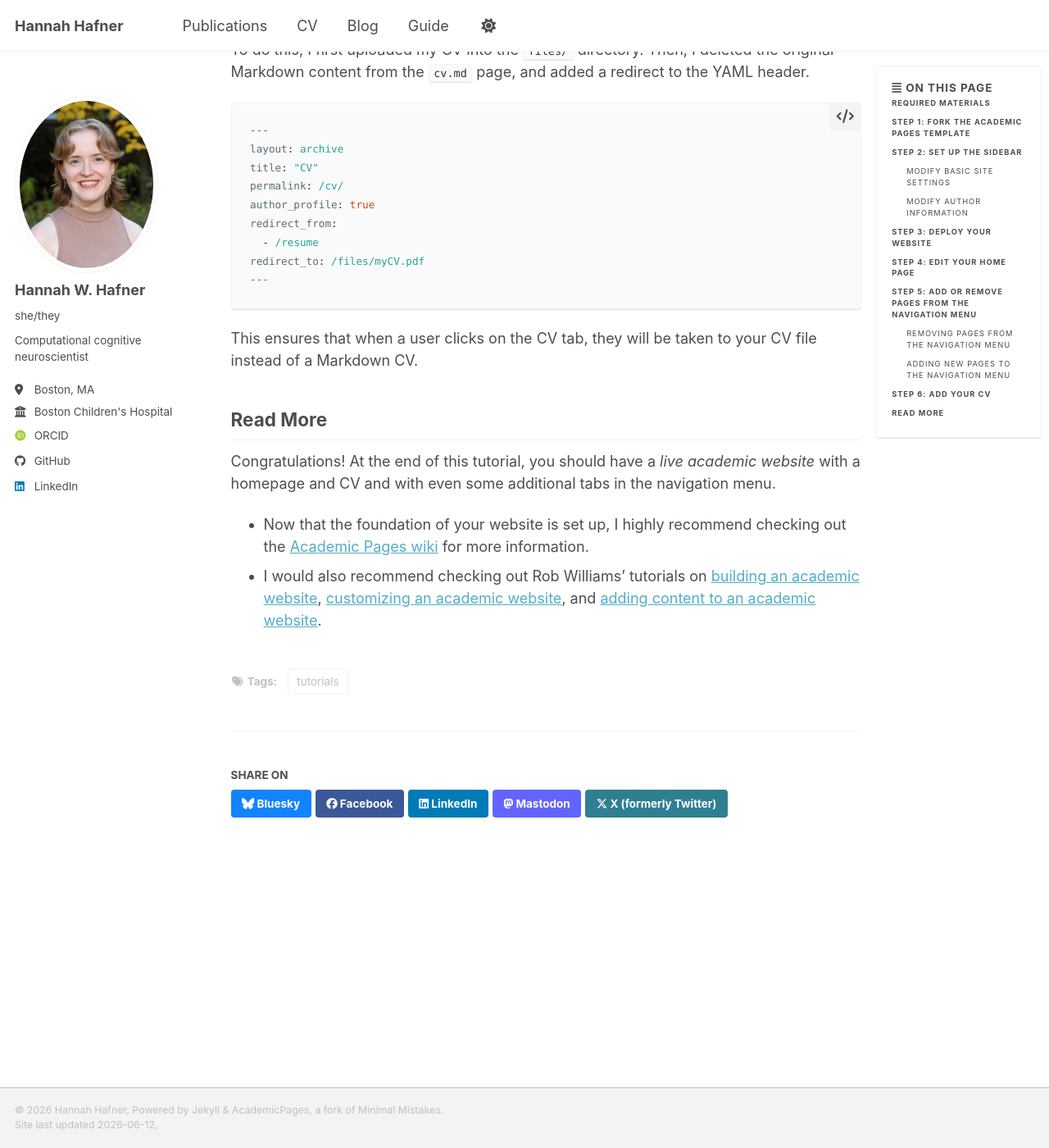
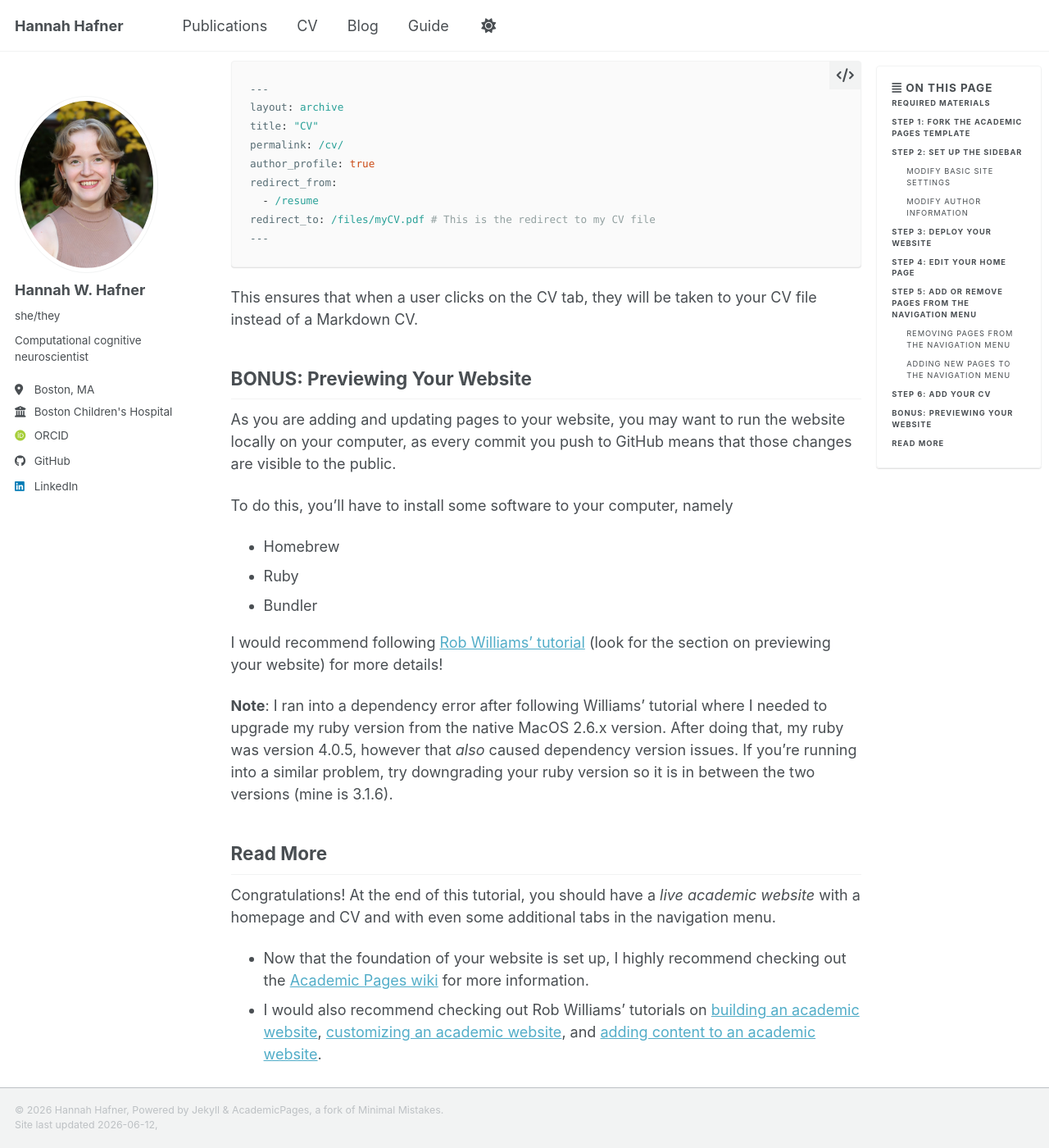
Before and after one commit to hannahhafner/hannahhafner.github.io, a Jekyll site: the page built from _posts/2026-06-11-website_tutorial.md, in a window 1280 px wide and 1400 px high, scrolled down 5937 px. Shown: the whole window at 82% size. Built offline with Jekyll 4.4.1, drawn with Linux system fonts in a browser that asks for light colours; some web fonts are replaced; a script bundle is joined from its source files by our own code; library files that are not in the unit come from our copies; some of the changed text lies outside the part shown.

````diff
--- a/_pages/year-archive.html
+++ b/_pages/year-archive.html
@@ -1,7 +1,7 @@
 ---
 layout: archive
 permalink: /year-archive/
-title: "Blog posts"
+title: "Blog"
 author_profile: true
 redirect_from:
   - /wordpress/blog-posts/
--- a/_posts/2026-06-10-website_tutorial.md
+++ b/_posts/2026-06-11-website_tutorial.md
@@ -15,10 +15,9 @@ This website was created using GitHub Pages, which you can read more about [in t
 
  For this tutorial, I am assuming that you have a basic understanding of GitHub (clone, commit, pull, push) and Markdown in order to create the the webpages on your website
 
-If you don't, I recommend checking out [this GitHub tutorial](https://docs.github.com/en/get-started/start-your-journey/hello-world) and this [basic Markdown syntax.](https://www.markdownguide.org/basic-syntax/). You can also check out this [detailed tutorial](https://jayrobwilliams.com/posts/2020/06/academic-website/) on creating an Academic Pages website (assuming no prior knowledge in GitHub) created by Rob Williams.
+If you don't, I recommend checking out [this GitHub tutorial](https://docs.github.com/en/get-started/start-your-journey/hello-world) and this [basic Markdown syntax.](https://www.markdownguide.org/basic-syntax/) You can also check out this [detailed tutorial](https://jayrobwilliams.com/posts/2020/06/academic-website/) on creating an Academic Pages website (assuming no prior knowledge in GitHub) created by Rob Williams.
 
  On to the website tutorial!
-
 ## Required Materials
 1. GitHub Account
     * If you don't have a GitHub account, you can make one [here](https://docs.github.com/en/get-started/start-your-journey/creating-an-account-on-github).
@@ -120,7 +117,7 @@ You might have noticed that the navigation menu by default contains the followin
 
 To remove pages from the navigation menu, you can delete or comment out pages from the `navigation.yml` file, which lives in the `_data/` folder. Note that if you comment out or delete a page from the navigation menu, **this will not fully remove the page from your website**, it only removes the webpage from the navigation menu.
 
-You can see this if you click on the sitemap in the footer of the website — all of the website pages are listed, regardless if they are in the Navigation menu. You can remove the Sitemap [here](https://github.com/academicpages/academicpages.github.io/wiki/Customizing-the-layout-of-your-site#removing-the-sitemap)
+You can see this if you click on the sitemap in the footer of the website — all of the website pages are listed, regardless if they are in the Navigation menu. You can remove the Sitemap [here](https://github.com/academicpages/academicpages.github.io/wiki/Customizing-the-layout-of-your-site#removing-the-sitemap).
 
 ![Site map](/images/footer.png)
 
@@ -162,11 +159,23 @@ permalink: /cv/
 author_profile: true
 redirect_from:
   - /resume
-redirect_to: /files/myCV.pdf
+redirect_to: /files/myCV.pdf # This is the redirect to my CV file
 ---
 ```
 
 This ensures that when a user clicks on the CV tab, they will be taken to your CV file instead of a Markdown CV.
+
+## BONUS: Previewing Your Website
+As you are adding and updating pages to your website, you may want to run the website locally on your computer, as every commit you push to GitHub means that those changes are visible to the public.
+
+To do this, you'll have to install some software to your computer, namely
+* Homebrew
+* Ruby
+* Bundler
+
+I would recommend following [Rob Williams' tutorial](https://jayrobwilliams.com/posts/2020/06/academic-website/) (look for the section on previewing your website) for more details!
+
+**Note**: I ran into a dependency error after following Williams' tutorial where I needed to upgrade my ruby version from the native MacOS 2.6.x version. After doing that, my ruby was version 4.0.5, however that *also* caused dependency version issues. If you're running into a similar problem, try downgrading your ruby version so it is in between the two versions (mine is 3.1.6).
 
 ## Read More
 Congratulations! At the end of this tutorial, you should have a *live academic website* with a homepage and CV and with even  some additional tabs in the navigation menu.
````
Also changed, not shown: other parts of _posts/2026-06-11-website_tutorial.md (+2 -4 lines), README.md (+3 -100 lines).
